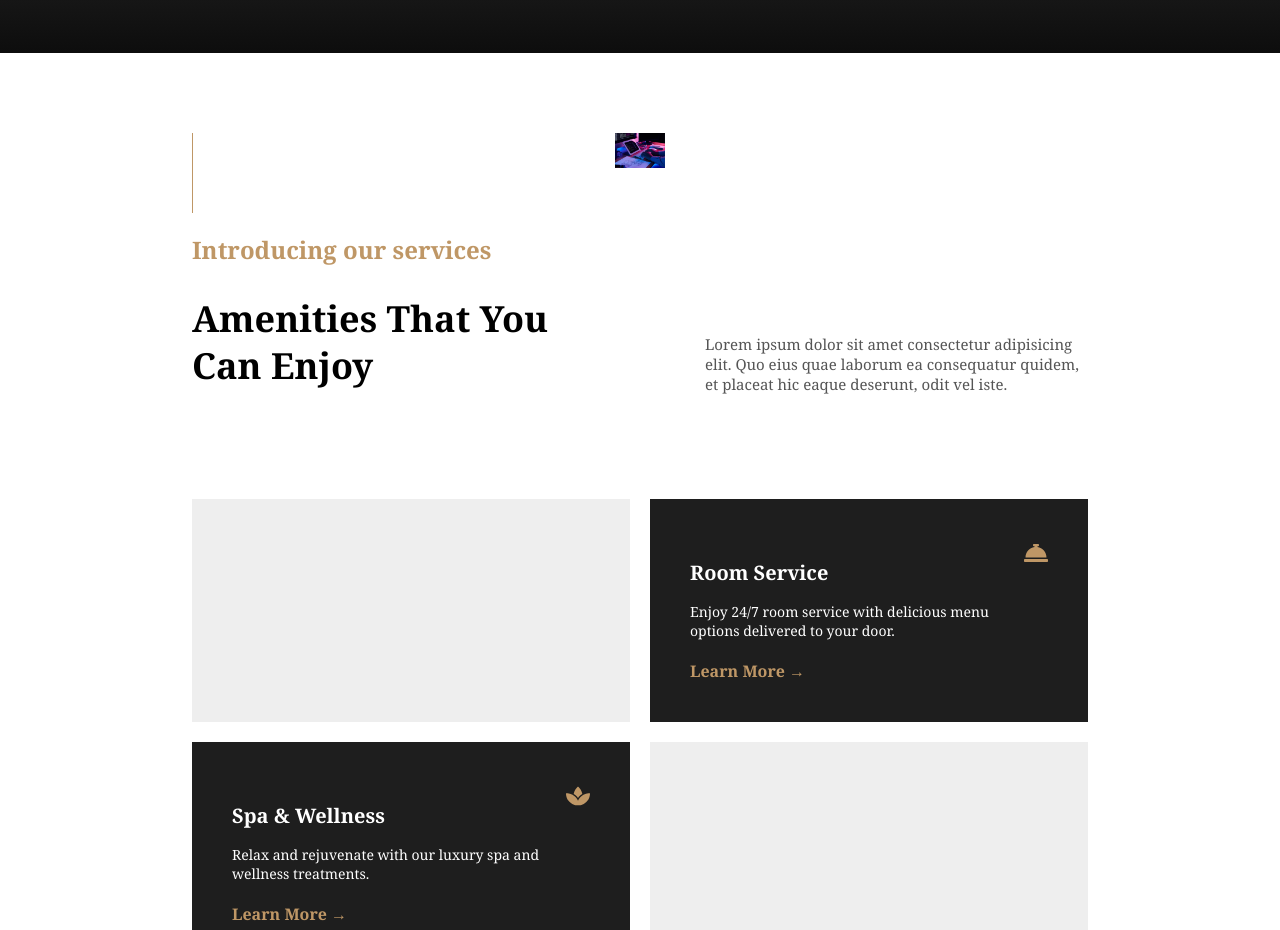
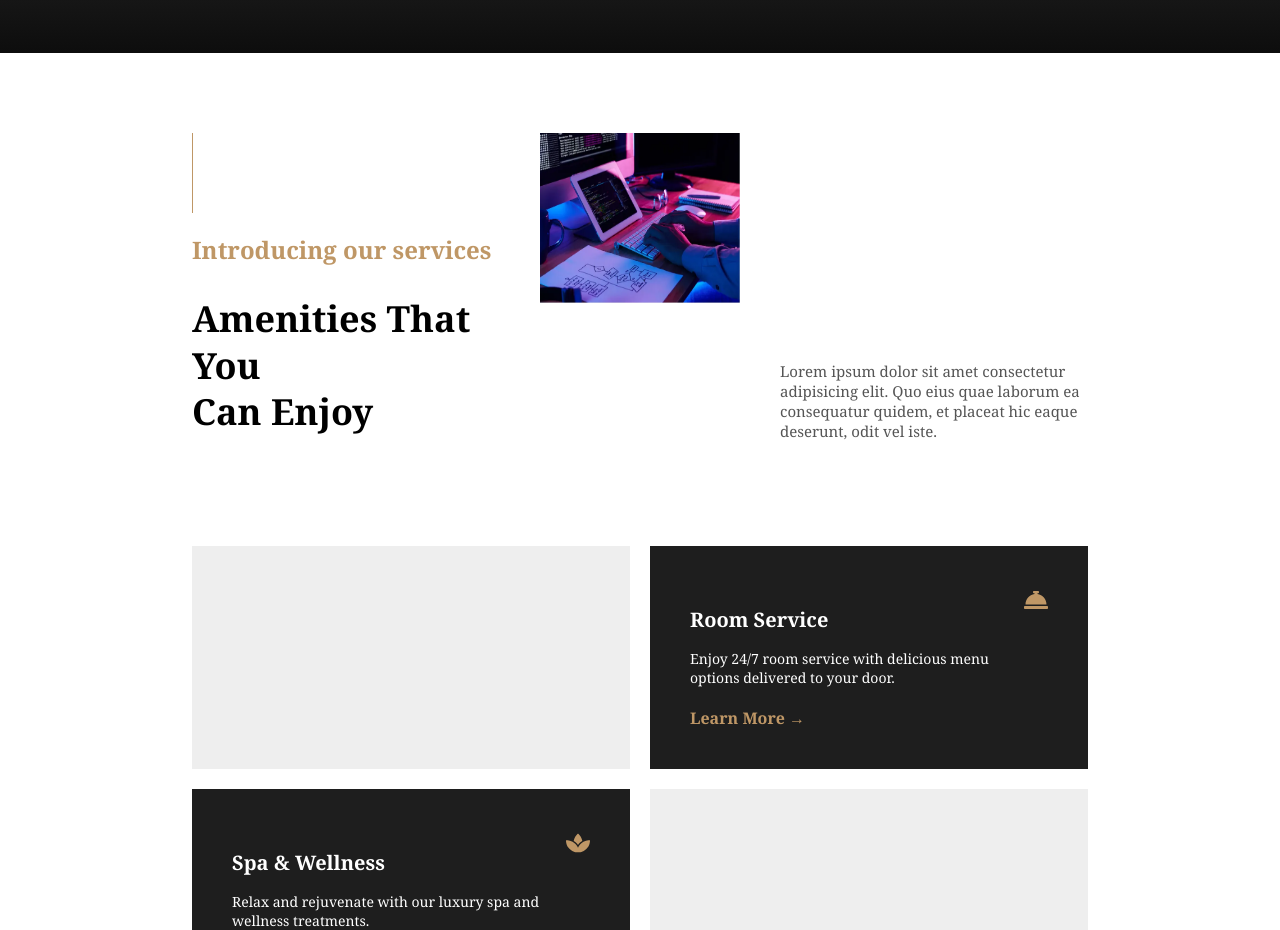
Before and after one commit to ErRahulPanchta/HotelSite-Frontend, a React (Vite) app: page /service in a window 1280 px wide. Shown: the part 840-1770 px from the top of the page. Built offline with nearby package versions, Linux system fonts and the light colour scheme.

Commit message:
image size

```diff
--- a/src/pages/Service.jsx
+++ b/src/pages/Service.jsx
@@ -133,8 +133,8 @@ const Service = () => {
               alt="Preview"
               onClick={handleImageClick}
               style={{ cursor: "pointer" }}
-              height={35}
-              width={50}
+              height={170}
+              width={200}
             />
             <input
               type="file"
```
